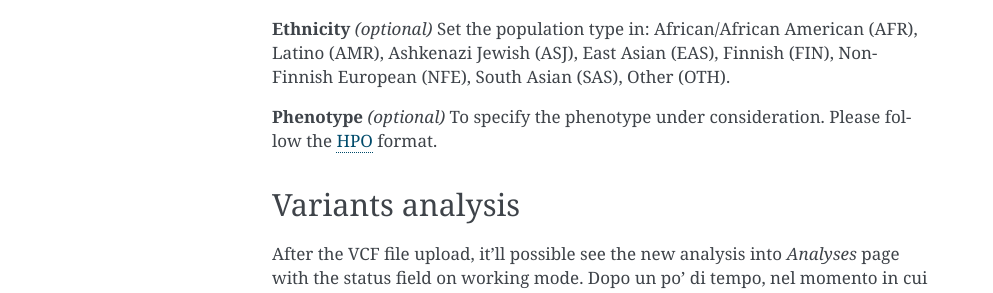
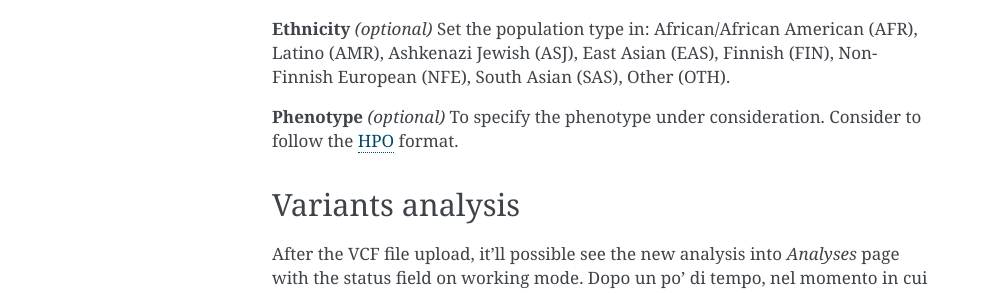
Before and after one commit to saraicarus/genomeup_doc, a Sphinx documentation site: the page built from source/getting_started.rst, in a window 1280 px wide. Shown: the part 762-1055 px from the top of the page, without its empty margins (148-1141 px from the left). Built offline with Sphinx 7.4.7, drawn with Linux system fonts in a browser that asks for light colours.

Commit message:
Update getting_started.rst

```diff
--- a/source/getting_started.rst
+++ b/source/getting_started.rst
@@ -25,7 +25,7 @@ Set the gender of patient of the sample.
 Set the population type in: African/African American (AFR), Latino (AMR), Ashkenazi Jewish (ASJ), East Asian (EAS), Finnish (FIN), Non-Finnish European (NFE), South Asian (SAS), Other (OTH).
 
 **Phenotype** *(optional)*
-To specify the phenotype under consideration. Please follow the `HPO <http://human-phenotype-ontology.github.io/>`_ format.
+To specify the phenotype under consideration. Consider to follow the `HPO <http://human-phenotype-ontology.github.io/>`_ format.
 
 Variants analysis
 ~~~~~~~~~~~~~~~~~
```
